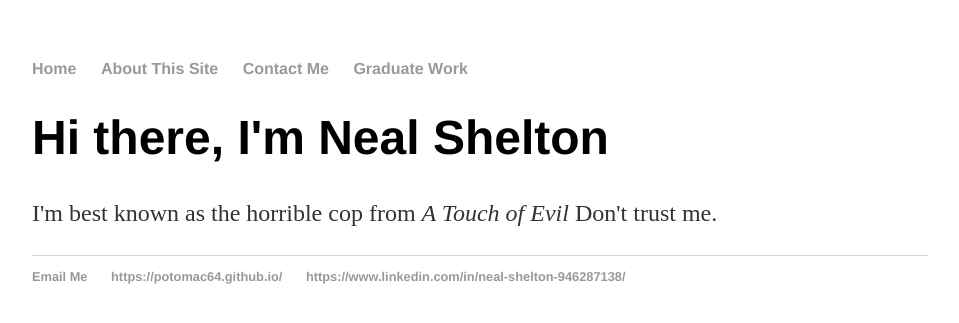
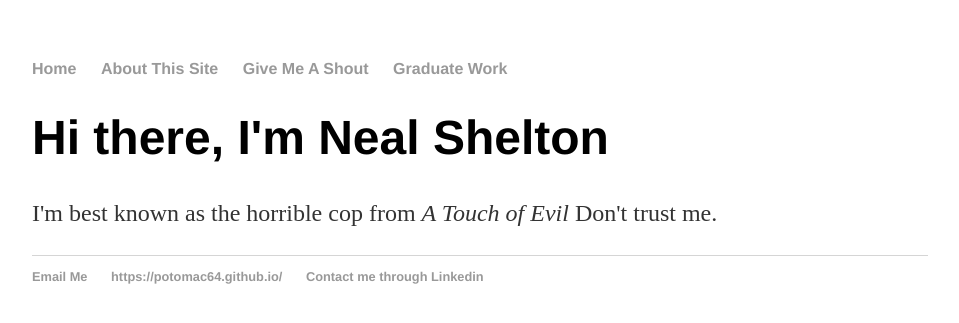
Before and after one commit to potomac64/potomac64.github.io, a Jekyll site: the page built from index.html, in a window 1280 px wide. Shown: the top 323 px of the page, without its empty margins (160-1119 px from the left). Built offline with Jekyll 4.4.1, drawn with Linux system fonts in a browser that asks for light colours.

Commit message:
Update default.html

```diff
--- a/_layouts/default.html
+++ b/_layouts/default.html
@@ -10,7 +10,7 @@
 	    		<ul>
 	        		<li><a href="/">Home</a></li>
 		        	<li><a href="/about">About This Site</a></li>
-	        		<li><a href="/contact">Contact Me</a></li>
+	        		<li><a href="/contact">Give Me A Shout</a></li>
 					<li><a href="/graduatework">Graduate Work</a></li>
 
 	    		</ul>
@@ -24,7 +24,7 @@
 	    		<ul>
 	        		<li><a href="mailto:potomac.64@gmail.com">Email Me</a></li>
 	        		<li><a href="https://potomac64.github.io/">https://potomac64.github.io/</a></li>
-					<li><a href="https://www.linkedin.com/in/neal-shelton-946287138/">https://www.linkedin.com/in/neal-shelton-946287138/</a></li>
+					<li><a href="https://www.linkedin.com/in/neal-shelton-946287138/">Contact me through Linkedin</a></li>
 				</ul>
 			</footer>
 		</body>
```
